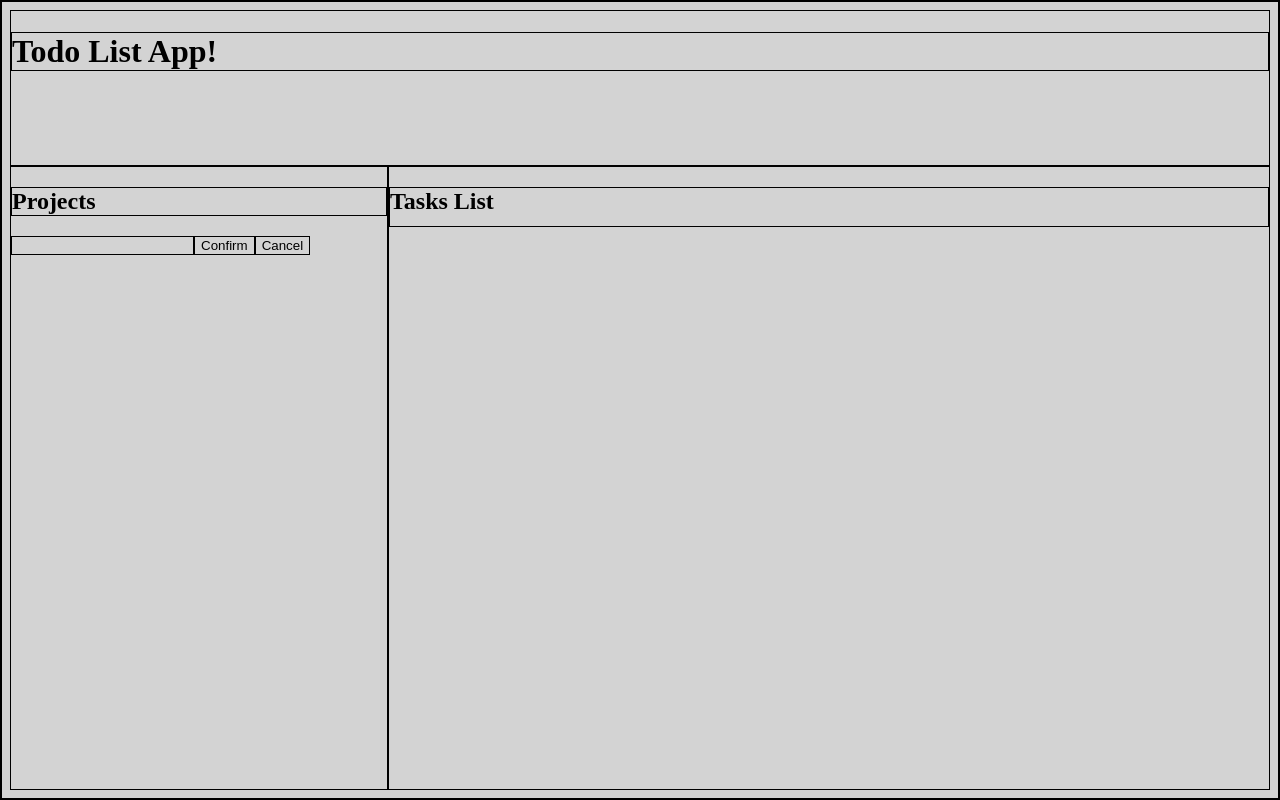
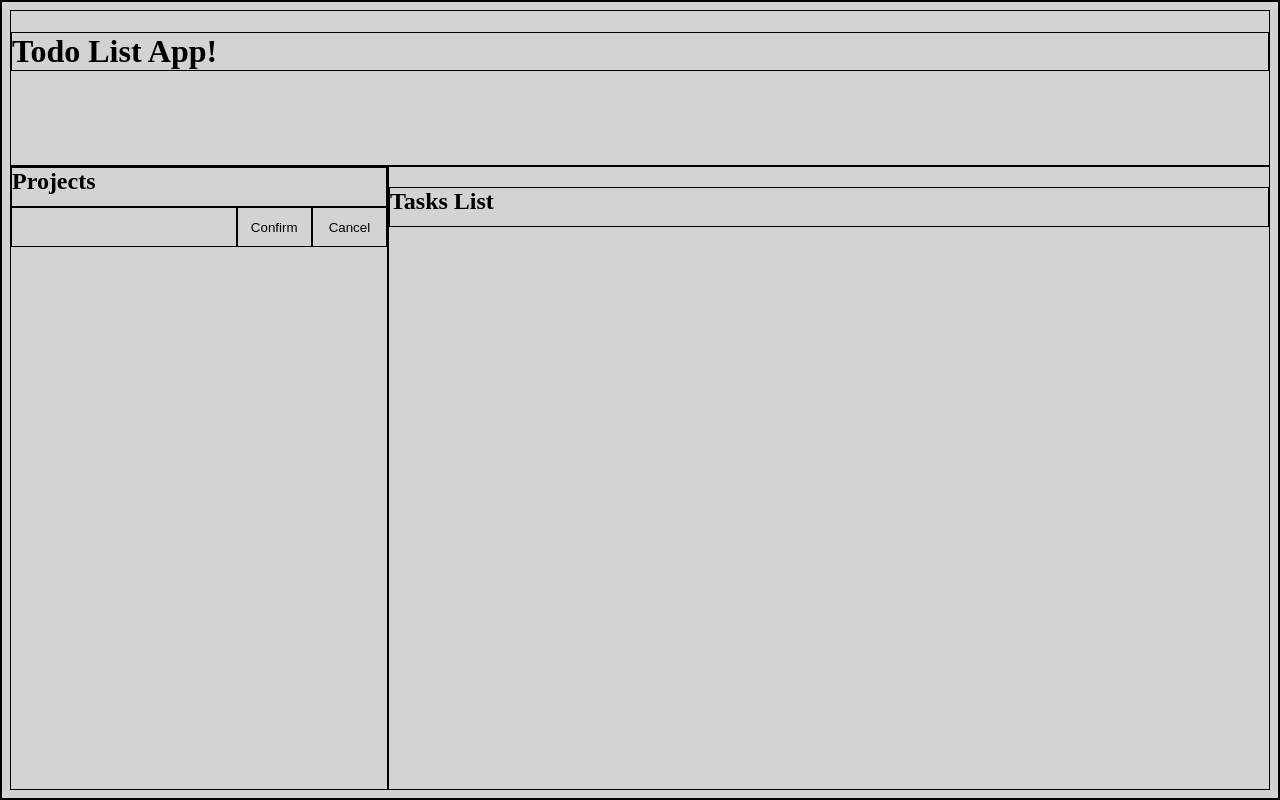
Before and after one commit to amineennaciri/odin-TodoList-project, a website built with webpack: page dist/index.html in a window 1280 px wide. Both pictures are taken after a click on the button "Add Project". Built offline with Linux system fonts and the light colour scheme.

Commit message:
styled the left-side div of the project using grid display.

```diff
--- a/css/styles.css
+++ b/css/styles.css
@@ -68,3 +68,33 @@ body {
 .task-complete {
     grid-column: 1/2;
 }
+
+/*split the display for the left side div*/
+.left-side {
+    display: grid;
+    grid-template-columns: 60% 20% 20%;
+    grid-template-rows: repeat(auto-fit, 40px);
+}
+ .left-side > h2 {
+    margin: 0px;
+}
+
+.left-side>h2, .btnAddProject {
+    grid-column: 1/4;
+}
+
+.project-input {
+    grid-column: 1/2;
+}
+
+.confProjectBtn {
+    grid-column: 2/3;
+}
+
+.confCancelBtn, .project-delete {
+    grid-column: 3/4;
+}
+
+.project-display {
+    grid-column: 1/3;
+}
--- a/src/index.js
+++ b/src/index.js
@@ -120,6 +120,10 @@ let todoList = {
             // create event listeners for delete project button
             new AddEvent(todoList.projectDelete,todoList.deleteProject,'click').addEvent();
         }
+        // create a new add Project btn
+        todoList.btnAddProject = new CreateElmt(todoList.btnAddProject,'button','btnAddProject',todoList.leftDiv,'Add Project').createElmt();
+        // add an event listener to the new add Project btn
+        todoList.btnAddProjectEvent = new AddEvent(todoList.btnAddProject,todoList.initProject,'click').addEvent();
     },
     cancelProject : function(){
         // deleting the project input, conf button, cancel button
```
Also changed, not shown: dist/main.js.
